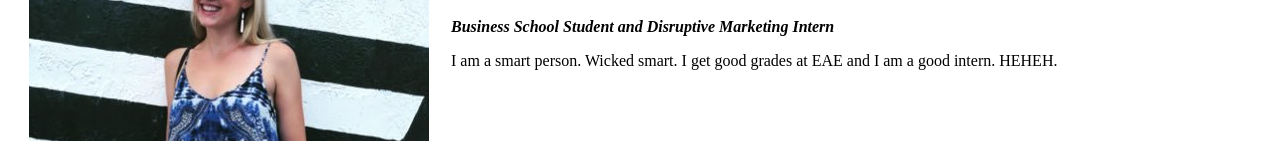
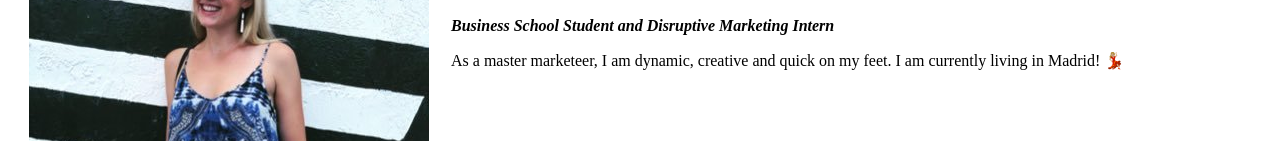
Before and after one commit to kaylamartignetti/cv, a plain HTML site: page index.html in a window 1280 px wide. Shown: the part 219-360 px from the top of the page. Drawn offline with Linux system fonts and the light colour scheme.

Commit message:
Update index.html

```diff
--- a/index.html
+++ b/index.html
@@ -13,7 +13,7 @@
       <td>
         <h1>Kayla Martignetti</h1>
         <p><em><strong>Business School Student and Disruptive Marketing Intern</strong></em></p>
-        <p> I am a smart person. Wicked smart. I get good grades at EAE and I am a good intern. HEHEH.</p>
+        <p> As a master marketeer, I am dynamic, creative and quick on my feet. I am currently living in Madrid! 💃🏼</p>
       </td>
     </tr>
   </table>
```
